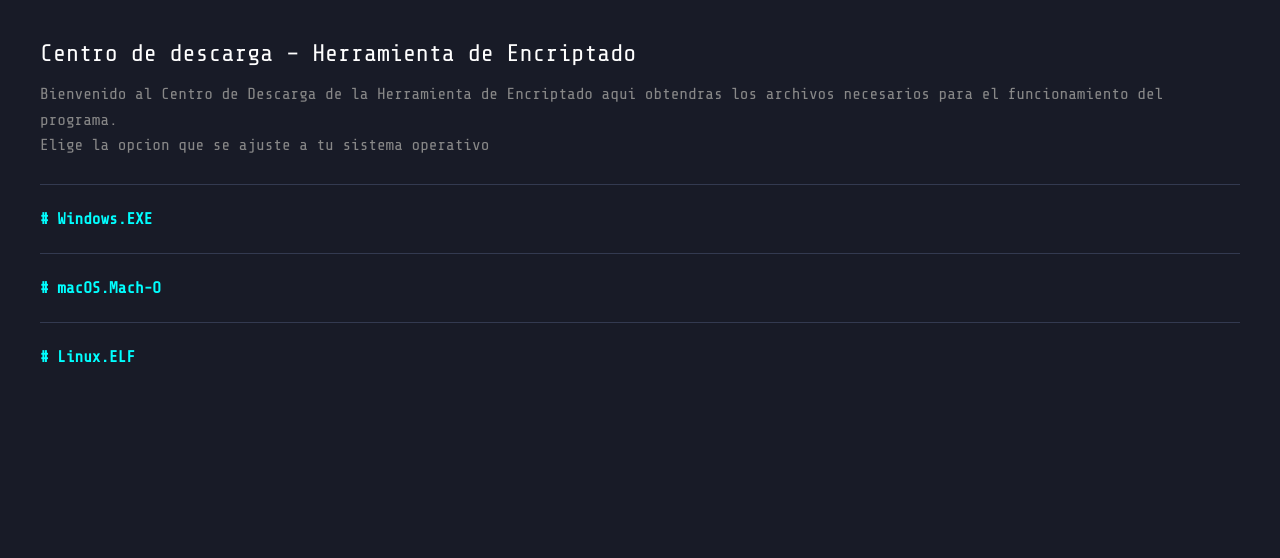
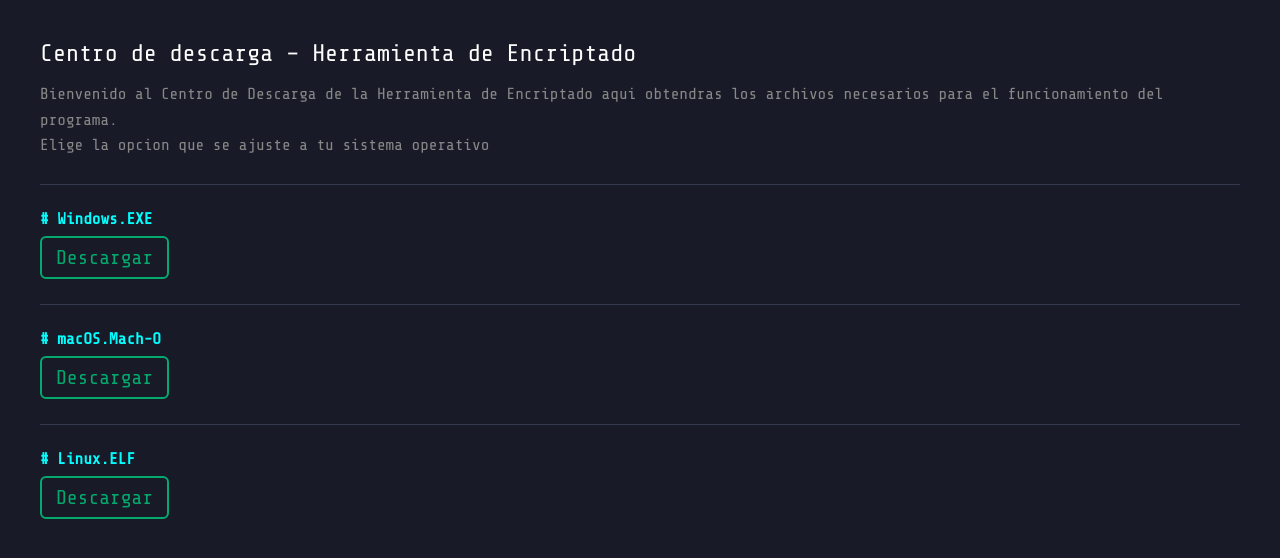
Before and after one commit to M4rce129/Encriptador, a plain HTML site: page CentroDeDESCARGA.html in a window 1280 px wide. Drawn offline with nearby package versions, Linux system fonts and the light colour scheme.

Commit message:
CDD_V1.1-Scripts-

```diff
--- a/CentroDeDESCARGA.html
+++ b/CentroDeDESCARGA.html
@@ -7,6 +7,17 @@
     <link rel="stylesheet" href="Style.css">
 </head>
 <body>
+<script>
+    function DescargaWindows() {
+
+    }
+    function DescargaMac() {
+
+    }
+    function DescargaLinux() {
+
+    }
+</script>
     <div class="title">Centro de descarga – Herramienta de Encriptado</div>
 
     <div class="normal">
@@ -16,13 +27,14 @@
     <hr>
 
     <span class="Carpet"># Windows.EXE</span>
-
+        <button onclick="DescargaWindows()" class="button">Descargar</button>
     <hr>
 
     <span class="Carpet"># macOS.Mach-O</span>
-
+    <button onclick="DescargaMac()" class="button">Descargar</button>
     <hr>
 
     <span class="Carpet"># Linux.ELF</span>
+    <button onclick="DescargaLinux()" class="button">Descargar</button>
 </body>
 </html>
```
